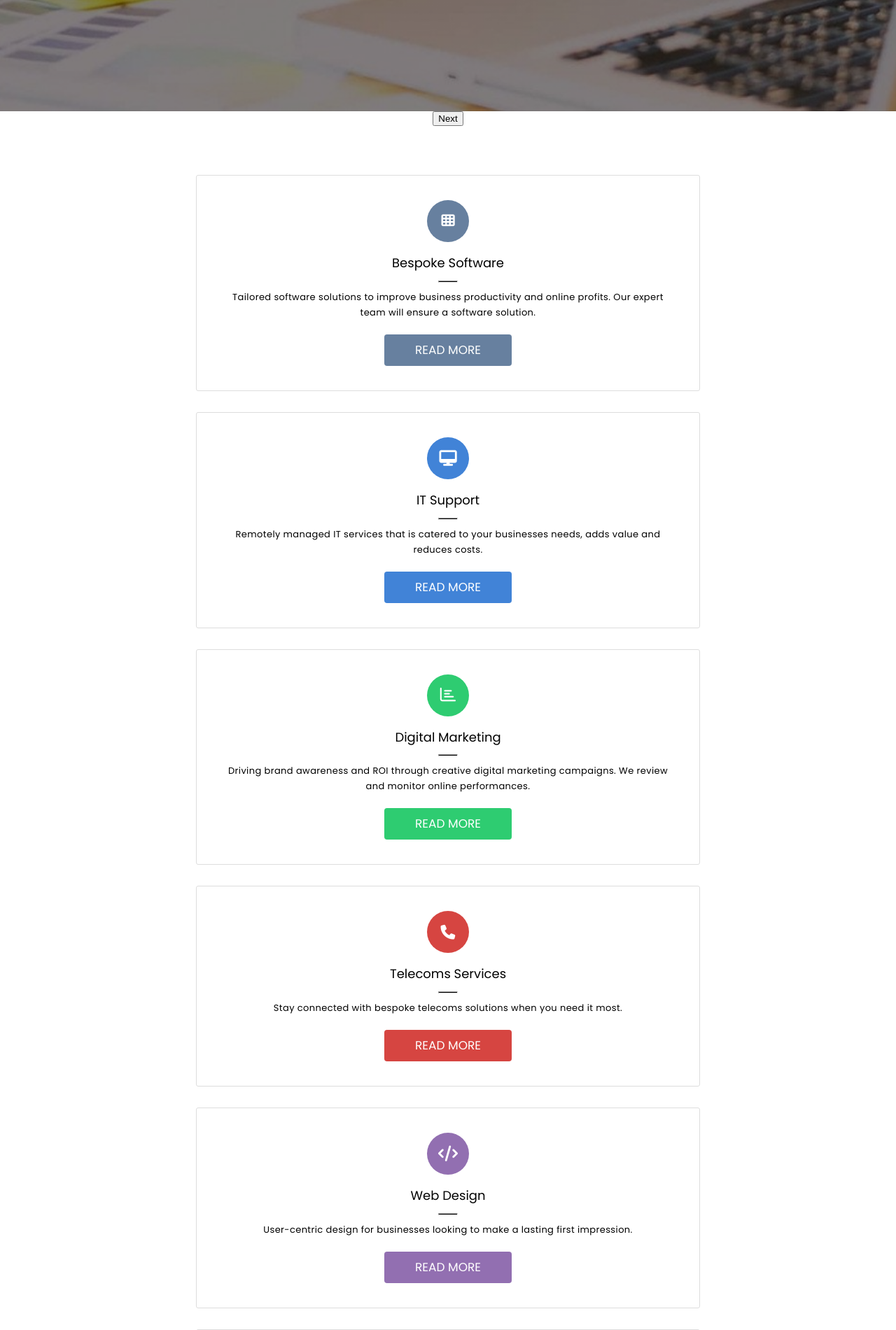
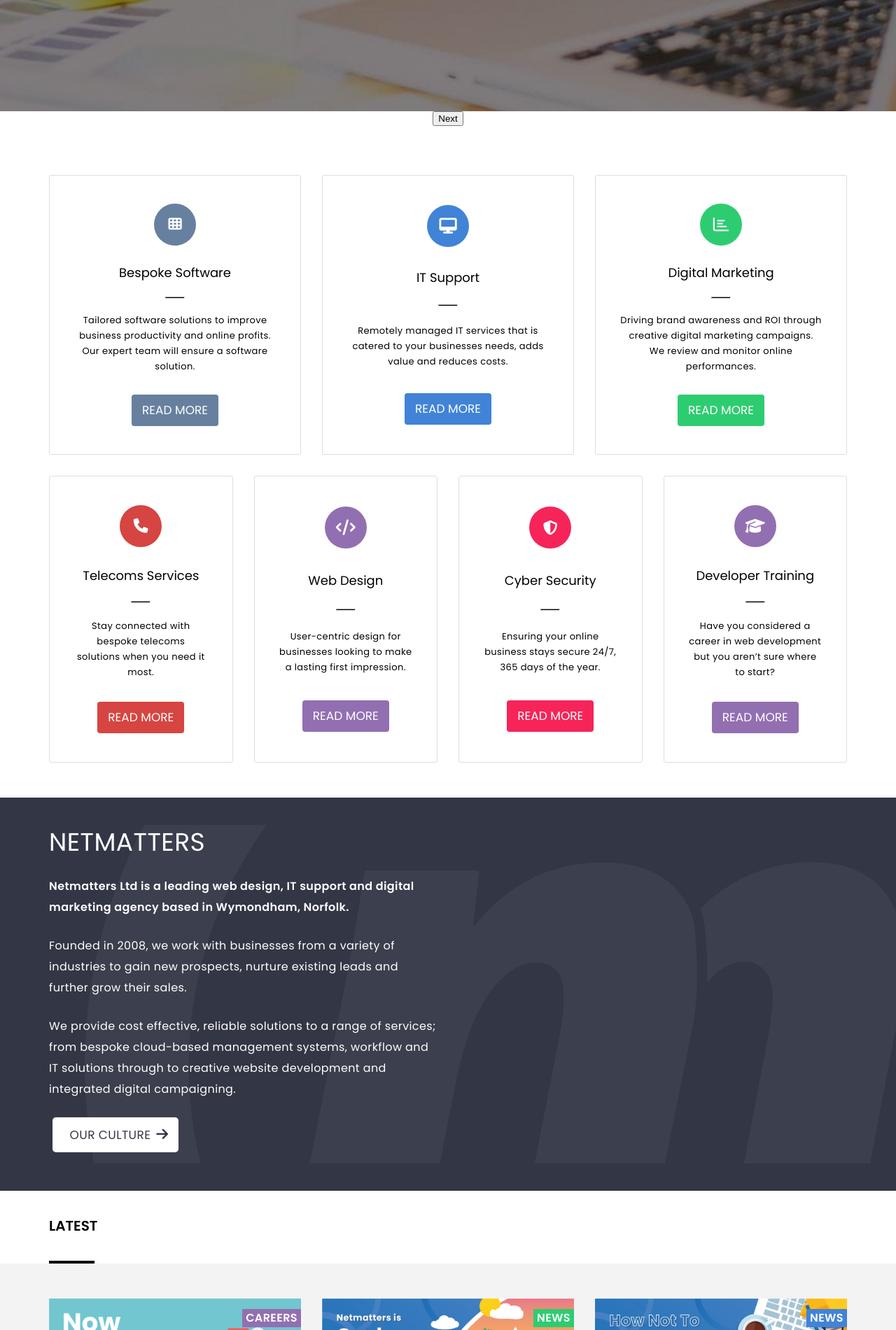
Before and after one commit to Hexagonsun70/HTML-CSS-REFLECTION, a PHP site: page / in a window 1280 px wide. Shown: the part 1121-3022 px from the top of the page at 70% size. Run offline with PHP 8.4, Linux system fonts and the light colour scheme; some libraries are stand-ins or nearby versions.

Commit message:
Completed the media queries for the hover-link info box section. fuck ie

```diff
--- a/css/styles.css
+++ b/css/styles.css
@@ -423,8 +423,13 @@ hr {
   font-size: 20px;
 }
 
+.info-wrapper {
+  width: 100%;
+}
+
 .anchor-wrapper {
   margin: 30px 0 0;
+  display: flex;
 }
 
 .info-boxes {
@@ -433,7 +438,10 @@ hr {
   flex-flow: row wrap;
   justify-content: center;
   align-items: center;
+  margin-left: auto;
+  margin-right: auto;
   margin-bottom: 50px;
+  width: auto;
 }
 
 .info-anchor {
@@ -460,6 +468,7 @@ hr {
   width: auto;
   max-width: 720px;
   border-radius: 3px;
+  height: 330px;
 }
 
 .info-icon {
@@ -473,7 +482,7 @@ hr {
   align-items: center;
 }
 
-h2 {
+.info-title {
   flex: 1;
   flex-basis: 100%;
   margin-bottom: 15px;
@@ -1182,6 +1191,26 @@ footer a:hover {
 }
 
 @media (min-width: 768px) {
+  #tele-anchor,
+#web-anchor,
+#cyber-anchor,
+#developer-anchor {
+    width: 50%;
+  }
+
+  .info-box {
+    width: 100%;
+  }
+
+  .info-boxes {
+    width: 750px;
+  }
+
+  .three-flex {
+    width: 100%;
+  }
+}
+@media (min-width: 768px) {
   .about-wrapper {
     display: flex;
     justify-content: center;
@@ -1332,9 +1361,24 @@ footer a:hover {
     width: 200px;
   }
 }
-@media only screen and (max-width: 996px) {
+@media only screen and (max-width: 992px) {
   .nav-bar {
     display: none;
+  }
+}
+@media (min-width: 992px) {
+  #bespoke-anchor,
+#it-anchor,
+#marketing-anchor {
+    flex: 1;
+  }
+
+  .three-flex {
+    height: 400px;
+  }
+
+  .info-boxes {
+    width: 970px;
   }
 }
 @media (min-width: 992px) {
@@ -1456,6 +1500,27 @@ footer a:hover {
 
   .btm-badge-img {
     width: 273.33px;
+  }
+}
+@media (min-width: 1260px) {
+  .info-boxes {
+    width: 1170px;
+  }
+
+  .flex-break {
+    flex-basis: 100%;
+    height: 0;
+  }
+
+  #tele-anchor,
+#web-anchor,
+#cyber-anchor,
+#developer-anchor {
+    width: 25%;
+  }
+
+  .four-flex {
+    height: 410px;
   }
 }
 @media (min-width: 1260px) {
--- a/index.html
+++ b/index.html
@@ -11,6 +11,8 @@
   <title>Netmatters | Full Service Digital Agency | Norwich, Norfolk | Netmatters</title>
   <script src="https://kit.fontawesome.com/466cf648a7.js" crossorigin="anonymous"></script>
 </head>
+
+<!-- Simple Header Start -->
 
 <body>
   <header>
@@ -31,7 +33,7 @@
     </div>
     <input class="search" type="text" placeholder="Search..." name="search-bar">
 
-    <!--  -->
+    <!-- Simple Header End -->
     <!-- Header Nav Bar Start  -->
 
     <div class="nav-bar">
@@ -418,15 +420,16 @@
 <!-- Carousel End -->
 <!-- Info Box Start -->
 
+  <div class="info-wrapper">
     <div class="info-boxes">
 
       <div class="anchor-wrapper" id="bespoke-anchor">
         <a class="info-anchor" href="https://www.netmatters.co.uk/bespoke-software">
-       <div <div class="info-box">
+         <div class="info-box three-flex">
            <div class="info-icon" id="info-icon1">
              <i class="fas fa-th"></i>
            </div>
-         <h2>Bespoke Software</h2>
+           <h2 class="info-title">Bespoke Software</h2>
            <hr class="rule">
            <span class="text-span">
              Tailored software solutions to improve business productivity and
@@ -443,11 +446,11 @@
 
       <div class="anchor-wrapper" id="it-anchor">
         <a class="info-anchor" href="https://www.netmatters.co.uk/it-support">
-        <div class="info-box">
+          <div class="info-box three-flex">
             <div class="info-icon" id="info-icon2">
               <i class="fas fa-desktop"></i>
             </div>
-          <h2>IT Support</h2>
+            <h2 class="info-title">IT Support</h2>
             <hr class="rule">
             <span class="text-span">
               Remotely managed IT services that is catered to your businesses
@@ -464,11 +467,11 @@
 
       <div class="anchor-wrapper" id="marketing-anchor">
         <a class="info-anchor" href="https://www.netmatters.co.uk/digital-marketing">
-        <div <div class="info-box">
+          <div <div class="info-box three-flex">
             <div class="info-icon" id="info-icon3">
               <i class="far fa-chart-bar"></i>
             </div>
-          <h2>Digital Marketing</h2>
+            <h2 class="info-title">Digital Marketing</h2>
             <hr class="rule">
             <span class="text-span">
               Driving brand awareness and ROI through creative digital marketing
@@ -483,13 +486,15 @@
         </a>
       </div>
 
+      <div class="flex-break"></div>
+
       <div class="anchor-wrapper" id="tele-anchor">
         <a class="info-anchor" href="https://www.netmatters.co.uk/telecoms-services">
-        <div <div class="info-box">
+          <div <div class="info-box four-flex">
             <div class="info-icon" id="info-icon4">
               <i class="fas fa-phone"></i>
             </div>
-          <h2>Telecoms Services</h2>
+            <h2 class="info-title">Telecoms Services</h2>
             <hr class="rule">
             <span class="text-span">
               Stay connected with bespoke telecoms solutions when you need it
@@ -504,13 +509,13 @@
         </a>
       </div>
 
-    <div class="anchor-wrapper purple-anchor">
+      <div class="anchor-wrapper purple-anchor" id="web-anchor">
         <a class="info-anchor" href="https://www.netmatters.co.uk/web-design">
-        <div <div class="info-box">
+          <div <div class="info-box four-flex">
             <div class="info-icon" id="info-icon5">
               <i class="fas fa-code"></i>
             </div>
-          <h2>Web Design</h2>
+            <h2 class="info-title">Web Design</h2>
             <hr class="rule">
             <span class="text-span">
               User-centric design for businesses looking to make a lasting first
@@ -527,11 +532,11 @@
 
       <div class="anchor-wrapper" id="cyber-anchor">
         <a class="info-anchor" href="https://www.netmatters.co.uk/cyber-security">
-        <div <div class="info-box">
+          <div <div class="info-box four-flex">
             <div class="info-icon" id="info-icon6">
               <i class="fas fa-shield-alt"></i>
             </div>
-          <h2>Cyber Security</h2>
+            <h2 class="info-title">Cyber Security</h2>
             <hr class="rule">
             <span class="text-span">
               Ensuring your online business stays secure 24/7, 365 days of the
@@ -546,13 +551,13 @@
         </a>
       </div>
 
-    <div class="anchor-wrapper purple-anchor">
+      <div class="anchor-wrapper purple-anchor" id="developer-anchor">
         <a class="info-anchor" href="https://www.netmatters.co.uk/scs-web-developer-course">
-        <div <div class="info-box">
+          <div <div class="info-box four-flex">
             <div class="info-icon" id="info-icon7">
               <i class="fas fa-graduation-cap"></i>
             </div>
-          <h2>Developer Training</h2>
+            <h2 class="info-title">Developer Training</h2>
             <hr class="rule">
             <span class="text-span">
               Have you considered a career in web development but you aren’t
@@ -566,9 +571,12 @@
           </div>
         </a>
       </div>
+
+    </div>
   </div>
 
-<!-- Info box End -->
+<!-- Info-Box Section End -->
+<!-- About Section Start -->
 
   <aside class="about-wrapper ab-wrapper--mod">
     <div class="about-flex">
@@ -609,6 +617,9 @@
       </div>
     </div>
   </aside>
+
+<!-- About Section End -->
+<!-- News Section Start -->
 
   <section>
     <div class="span-line-container">
@@ -782,7 +793,6 @@
   </section>
 
 <!-- News Section End -->
-
 <!-- Client Badge Bar Begin -->
 
   <section class="client-bar">
--- a/notes.css
+++ b/notes.css
@@ -9,4 +9,9 @@
   Need to change the Read More buttons to not use filter and use the dark
   colours instead
 
+  Need to make netmatters logo stretch over the about section
+
+  info-boxes dont vertically stretch below a viewport width of 400px.
+  (May not matter?)
+
  */
--- a/scss/breakpoints/_large_breakpoint.scss
+++ b/scss/breakpoints/_large_breakpoint.scss
@@ -2,14 +2,25 @@
 
 // Large Screen Breakpoint: > 992px & < 1260px
 
-@media only screen and (max-width: 996px) {
+@media only screen and (max-width: 992px) {
   .nav-bar {
     display: none;
   }
 }
 
 @media (min-width: 992px) {
+  #bespoke-anchor,
+  #it-anchor,
+  #marketing-anchor {
+    flex: 1;
+  }
+  .three-flex {
+    height: 400px;
+  }
 
+  .info-boxes {
+    width: 970px;
+  }
 }
 
 @media (min-width: 992px) {
--- a/scss/breakpoints/_medium_breakpoint.scss
+++ b/scss/breakpoints/_medium_breakpoint.scss
@@ -1,4 +1,28 @@
 // Medium Screen Breakpoint: > 768px & < 992px
+
+@media (min-width:768px) {
+  #tele-anchor,
+  #web-anchor,
+  #cyber-anchor,
+  #developer-anchor {
+    width: 50%;
+  }
+
+  .info-box {
+    width: 100%;
+  }
+
+  .info-boxes {
+    width: 750px;
+  }
+
+  .three-flex {
+    width: 100%;
+  }
+}
+
+// Uses flex to align the about section to the center, defines width for the
+// section for this breakpoint.
 
 @media (min-width:768px) {
   .about-wrapper {
--- a/scss/breakpoints/_xl_breakpoint.scss
+++ b/scss/breakpoints/_xl_breakpoint.scss
@@ -1,5 +1,24 @@
 // XL Screen size: > 1260px
+@media (min-width:1260px) {
+  .info-boxes {
+    width: 1170px;
+  }
+  .flex-break {
+    flex-basis: 100%;
+    height: 0;
+  }
 
+  #tele-anchor,
+  #web-anchor,
+  #cyber-anchor,
+  #developer-anchor {
+    width: 25%;
+  }
+
+  .four-flex {
+    height: 410px;
+  }
+}
 // width of elements should be 1170 to 1200 to centrally align
 
 @media (min-width:1260px) {
--- a/scss/partials/_info_boxes.scss
+++ b/scss/partials/_info_boxes.scss
@@ -1,8 +1,18 @@
 @use '../abstracts' as *;
+
+// Info wrapper serves as a container to align the flex parent
+.info-wrapper {
+	width: 100%;
+}
+
+// Anchor Wrapper determines that the flex elements may be laid out in.
+// Check Media queries for Changes in width.
 
 .anchor-wrapper {
 	  margin: 30px 0 0;
+		display: flex;
 }
+
 
 .info-boxes {
   position: relative;
@@ -10,7 +20,10 @@
   flex-flow: row wrap;
   justify-content: center;
   align-items: center;
+	margin-left: auto;
+	margin-right: auto;
 	margin-bottom: 50px;
+	width: auto;
 }
 
 .info-anchor {
@@ -37,6 +50,7 @@
 	width: auto;
   max-width: 720px;
   border-radius: 3px;
+	height: 330px;
 }
 
 .info-icon {
@@ -50,7 +64,7 @@
 	align-items: center;
 }
 
-h2 {
+.info-title {
   flex: 1;
   flex-basis: 100%;
   margin-bottom: 15px;
@@ -158,6 +172,9 @@ h2 {
   background-color: $web-col;
 }
 
+// I think a mixin replacing the hover rules for info-boxes would work, but I
+// couldn't figure out how to do it.
+
 #bespoke-anchor:hover {
 	.info-box {
 		background-color: $bespoke-col;
```
Lines whose indentation alone changed are shown as unchanged.
